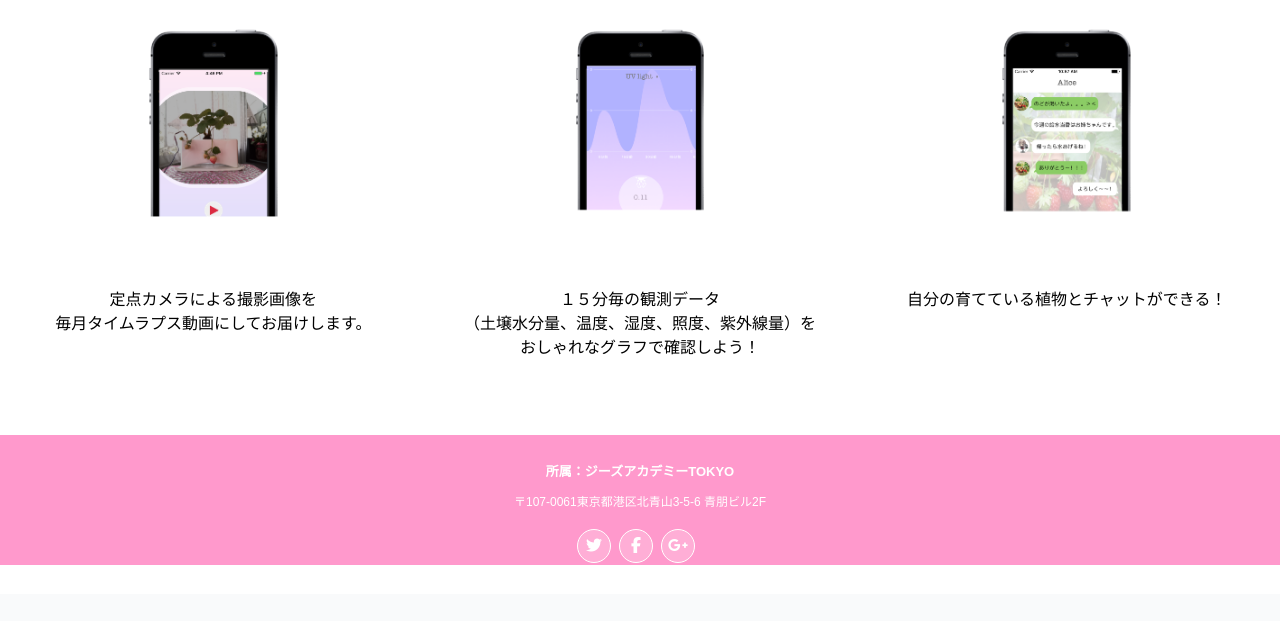
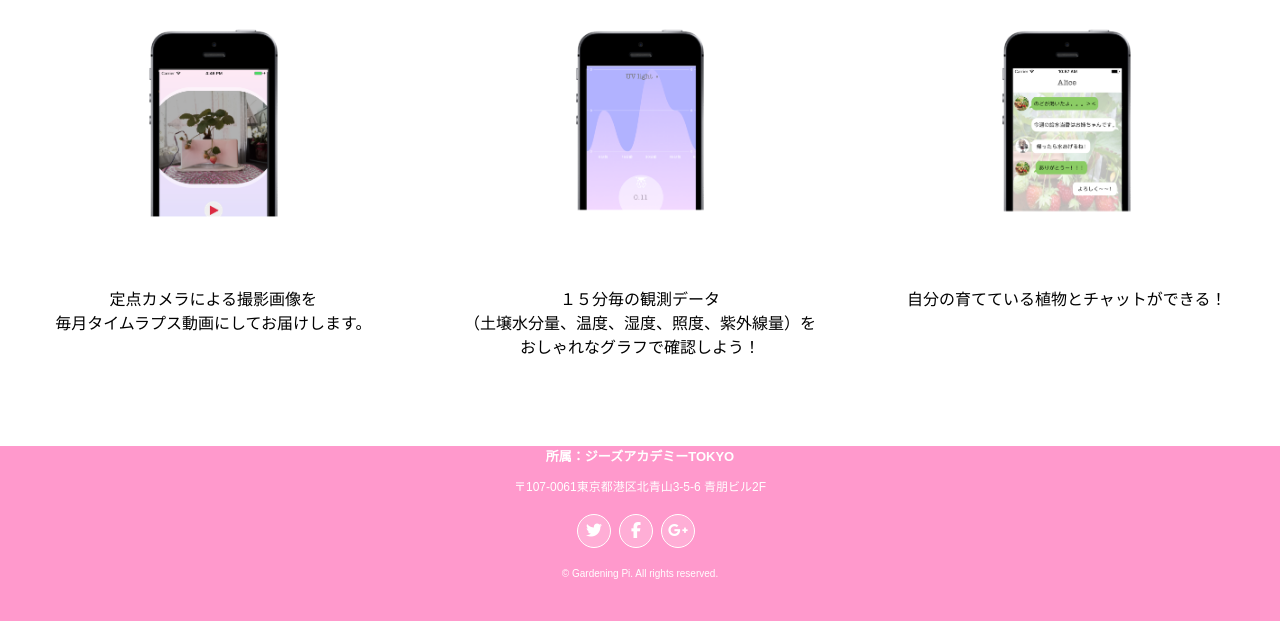
Before and after one commit to yumi050/GardeningPi, a PHP site: page / in a window 1280 px wide. Shown: the part 1805-2426 px from the top of the page. Before the commit the page ends 2370 px from the top, so only its background shows below. Run offline with PHP 8.4, Linux system fonts and the light colour scheme; some libraries are stand-ins or nearby versions.

Commit message:
Update styles.css

```diff
--- a/styles.css
+++ b/styles.css
@@ -144,16 +144,15 @@ header .container{
 
 /*フッター*/
 footer{
-  height: 100px;/* 画面の高さ＝100vh */
+  height: 20vh;/* 画面の高さ＝100vh */
   background-color: #FF99CC;
-  padding-top: 15px;
+  margin-top: 10px;
   padding-bottom: 15px;
   color: white;
 }
 
 .footA{
   text-align: center;
-  font-size: 13px;
 }
 
 .footA h2{
```
